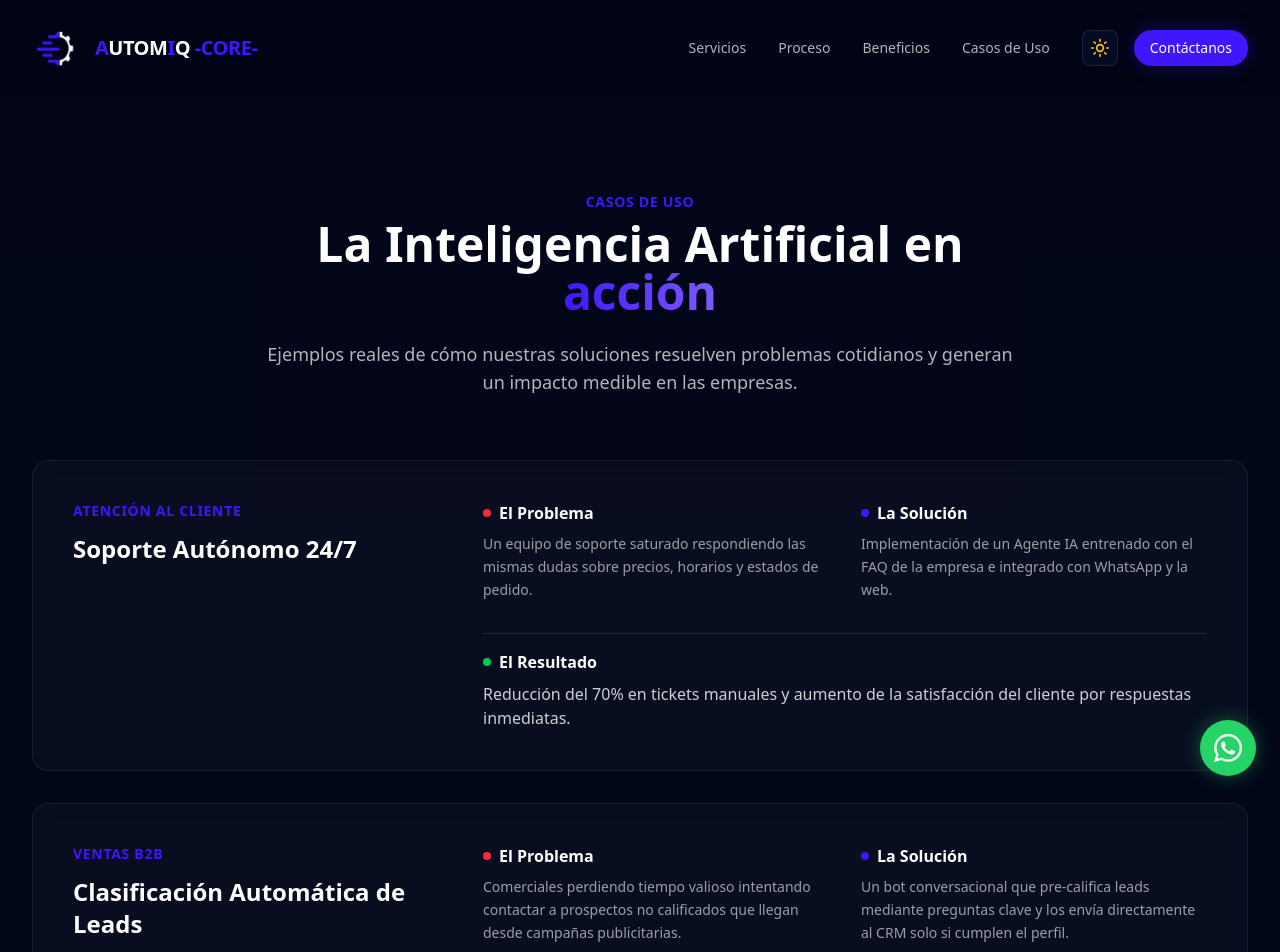
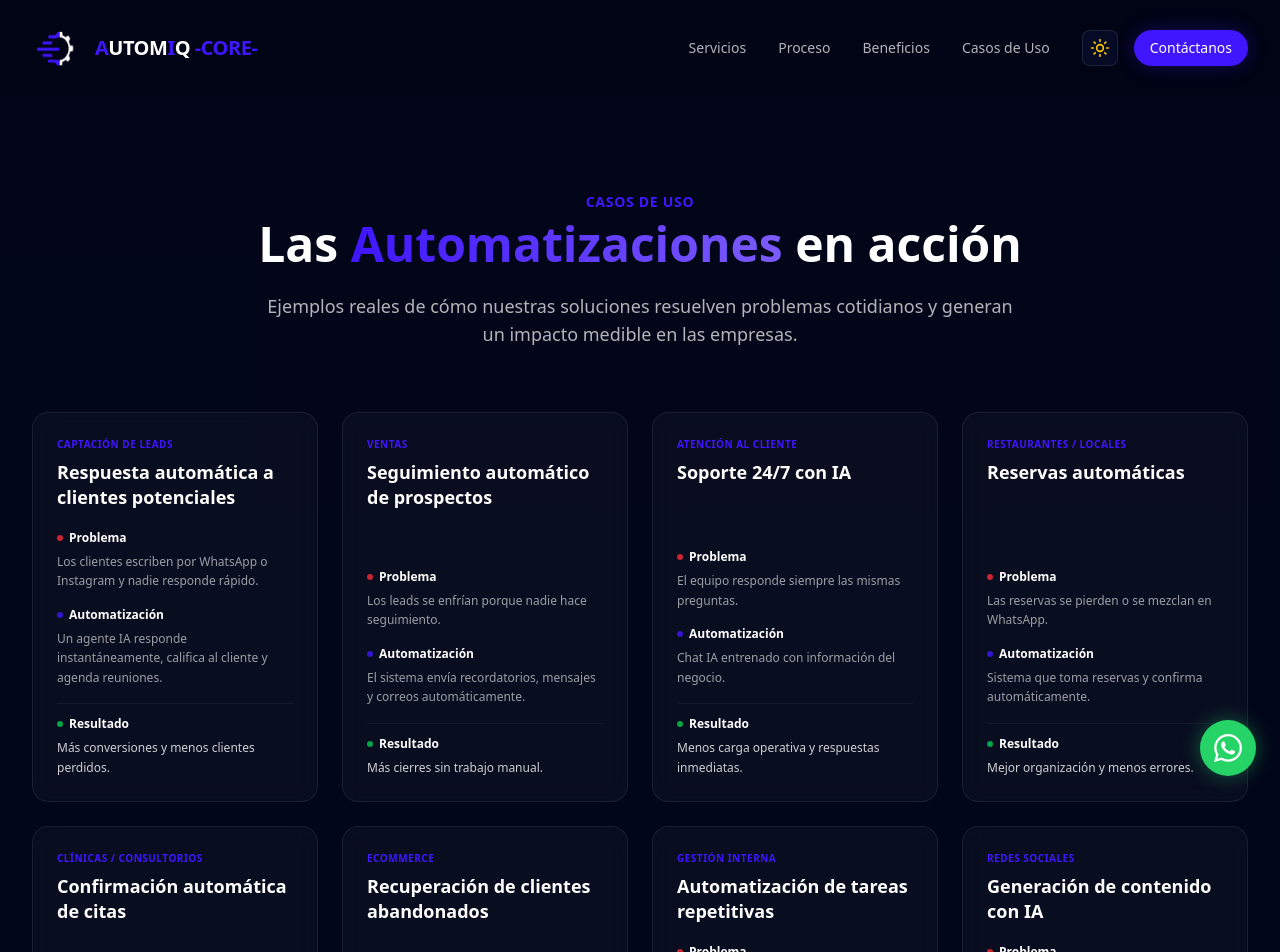
Before and after one commit to DarioBoza/automiqcore-web, a Next.js app: page /casos-uso in a window 1280 px wide. Shown: the top 952 px of the page. Built offline with nearby package versions, Linux system fonts and the light colour scheme.

Commit message:
Actualizar casos de uso y cambiar diseño a grid minimalista de 2 filas

```diff
--- a/src/components/sections/UseCases.jsx
+++ b/src/components/sections/UseCases.jsx
@@ -3,25 +3,60 @@ import { ArrowRight } from 'lucide-react';
 
 const cases = [
   {
-    category: "Atención al Cliente",
-    title: "Soporte Autónomo 24/7",
-    problem: "Un equipo de soporte saturado respondiendo las mismas dudas sobre precios, horarios y estados de pedido.",
-    solution: "Implementación de un Agente IA entrenado con el FAQ de la empresa e integrado con WhatsApp y la web.",
-    result: "Reducción del 70% en tickets manuales y aumento de la satisfacción del cliente por respuestas inmediatas."
+    category: "Captación de Leads",
+    title: "Respuesta automática a clientes potenciales",
+    problem: "Los clientes escriben por WhatsApp o Instagram y nadie responde rápido.",
+    solution: "Un agente IA responde instantáneamente, califica al cliente y agenda reuniones.",
+    result: "Más conversiones y menos clientes perdidos."
   },
   {
-    category: "Ventas B2B",
-    title: "Clasificación Automática de Leads",
-    problem: "Comerciales perdiendo tiempo valioso intentando contactar a prospectos no calificados que llegan desde campañas publicitarias.",
-    solution: "Un bot conversacional que pre-califica leads mediante preguntas clave y los envía directamente al CRM solo si cumplen el perfil.",
-    result: "El equipo de ventas dedica el 100% de su tiempo a cerrar tratos reales, aumentando la tasa de conversión en un 25%."
+    category: "Ventas",
+    title: "Seguimiento automático de prospectos",
+    problem: "Los leads se enfrían porque nadie hace seguimiento.",
+    solution: "El sistema envía recordatorios, mensajes y correos automáticamente.",
+    result: "Más cierres sin trabajo manual."
   },
   {
-    category: "Operaciones",
-    title: "Reportes Inteligentes Automáticos",
-    problem: "Directivos esperando días a que los gerentes consoliden datos de diferentes plataformas para tomar decisiones.",
-    solution: "Automatización que extrae datos de ERP, CRM y Google Analytics, generando un reporte ejecutivo en lenguaje natural.",
-    result: "Visibilidad total del negocio en tiempo real cada mañana, ahorrando 15 horas semanales de trabajo manual."
+    category: "Atención al cliente",
+    title: "Soporte 24/7 con IA",
+    problem: "El equipo responde siempre las mismas preguntas.",
+    solution: "Chat IA entrenado con información del negocio.",
+    result: "Menos carga operativa y respuestas inmediatas."
+  },
+  {
+    category: "Restaurantes / locales",
+    title: "Reservas automáticas",
+    problem: "Las reservas se pierden o se mezclan en WhatsApp.",
+    solution: "Sistema que toma reservas y confirma automáticamente.",
+    result: "Mejor organización y menos errores."
+  },
+  {
+    category: "Clínicas / consultorios",
+    title: "Confirmación automática de citas",
+    problem: "Pacientes olvidan sus citas.",
+    solution: "Recordatorios automáticos por WhatsApp o correo.",
+    result: "Menos ausencias y agenda más ordenada."
+  },
+  {
+    category: "Ecommerce",
+    title: "Recuperación de clientes abandonados",
+    problem: "Clientes dejan productos en carrito y no vuelven.",
+    solution: "Correos o mensajes automáticos de recuperación.",
+    result: "Recuperación de ventas perdidas."
+  },
+  {
+    category: "Gestión interna",
+    title: "Automatización de tareas repetitivas",
+    problem: "El equipo pierde horas copiando datos entre plataformas.",
+    solution: "Integración automática entre formularios, Excel, CRM y correo.",
+    result: "Ahorro de tiempo y menos errores humanos."
+  },
+  {
+    category: "Redes sociales",
+    title: "Generación de contenido con IA",
+    problem: "No hay tiempo para crear contenido constante.",
+    solution: "Sistema IA que ayuda a generar ideas, copies y publicaciones.",
+    result: "Más presencia digital con menos esfuerzo."
   }
 ];
 
@@ -33,39 +68,39 @@ export function UseCases() {
         <div className="text-center max-w-3xl mx-auto mb-16">
           <h2 className="text-sm font-bold text-brand uppercase tracking-wider mb-2">Casos de Uso</h2>
           <h3 className="text-3xl md:text-5xl font-bold mb-6 text-foreground">
-            La Inteligencia Artificial en <span className="text-gradient-brand">acción</span>
+            Las <span className="text-gradient-brand">Automatizaciones</span> en acción
           </h3>
           <p className="text-lg text-foreground/70">
             Ejemplos reales de cómo nuestras soluciones resuelven problemas cotidianos y generan un impacto medible en las empresas.
           </p>
         </div>
 
-        <div className="space-y-8">
+        <div className="grid grid-cols-1 md:grid-cols-2 xl:grid-cols-4 gap-6">
           {cases.map((useCase, index) => (
-            <div key={index} className="glass-card p-6 md:p-10 border border-foreground/5 flex flex-col md:flex-row gap-8 lg:gap-12 hover:border-foreground/10 transition-colors">
-              <div className="md:w-1/3">
-                <span className="text-brand text-sm font-bold tracking-wider uppercase mb-3 block">{useCase.category}</span>
-                <h4 className="text-2xl font-bold text-foreground">{useCase.title}</h4>
+            <div key={index} className="glass-card p-6 border border-foreground/5 flex flex-col gap-5 hover:border-foreground/10 transition-all hover:-translate-y-1">
+              <div>
+                <span className="text-brand text-[10px] font-bold tracking-wider uppercase mb-2 block">{useCase.category}</span>
+                <h4 className="text-lg font-bold text-foreground leading-snug">{useCase.title}</h4>
               </div>
 
-              <div className="md:w-2/3 grid grid-cols-1 sm:grid-cols-2 gap-6 lg:gap-8">
+              <div className="space-y-4 mt-auto">
                 <div>
-                  <h5 className="text-foreground font-semibold mb-2 flex items-center gap-2">
-                    <span className="w-2 h-2 rounded-full bg-red-500" /> El Problema
+                  <h5 className="text-foreground text-xs font-semibold mb-1.5 flex items-center gap-1.5">
+                    <span className="w-1.5 h-1.5 rounded-full bg-red-500/80" /> Problema
                   </h5>
-                  <p className="text-foreground/60 text-sm leading-relaxed">{useCase.problem}</p>
+                  <p className="text-foreground/60 text-xs leading-relaxed">{useCase.problem}</p>
                 </div>
                 <div>
-                  <h5 className="text-foreground font-semibold mb-2 flex items-center gap-2">
-                    <span className="w-2 h-2 rounded-full bg-brand" /> La Solución
+                  <h5 className="text-foreground text-xs font-semibold mb-1.5 flex items-center gap-1.5">
+                    <span className="w-1.5 h-1.5 rounded-full bg-brand/80" /> Automatización
                   </h5>
-                  <p className="text-foreground/60 text-sm leading-relaxed">{useCase.solution}</p>
+                  <p className="text-foreground/60 text-xs leading-relaxed">{useCase.solution}</p>
                 </div>
-                <div className="sm:col-span-2 pt-4 border-t border-foreground/10">
-                  <h5 className="text-foreground font-semibold mb-2 flex items-center gap-2">
-                    <span className="w-2 h-2 rounded-full bg-green-500" /> El Resultado
+                <div className="pt-3 border-t border-foreground/5">
+                  <h5 className="text-foreground text-xs font-semibold mb-1.5 flex items-center gap-1.5">
+                    <span className="w-1.5 h-1.5 rounded-full bg-green-500/80" /> Resultado
                   </h5>
-                  <p className="text-foreground/80 font-medium">{useCase.result}</p>
+                  <p className="text-foreground/80 text-xs font-medium leading-relaxed">{useCase.result}</p>
                 </div>
               </div>
             </div>
```
